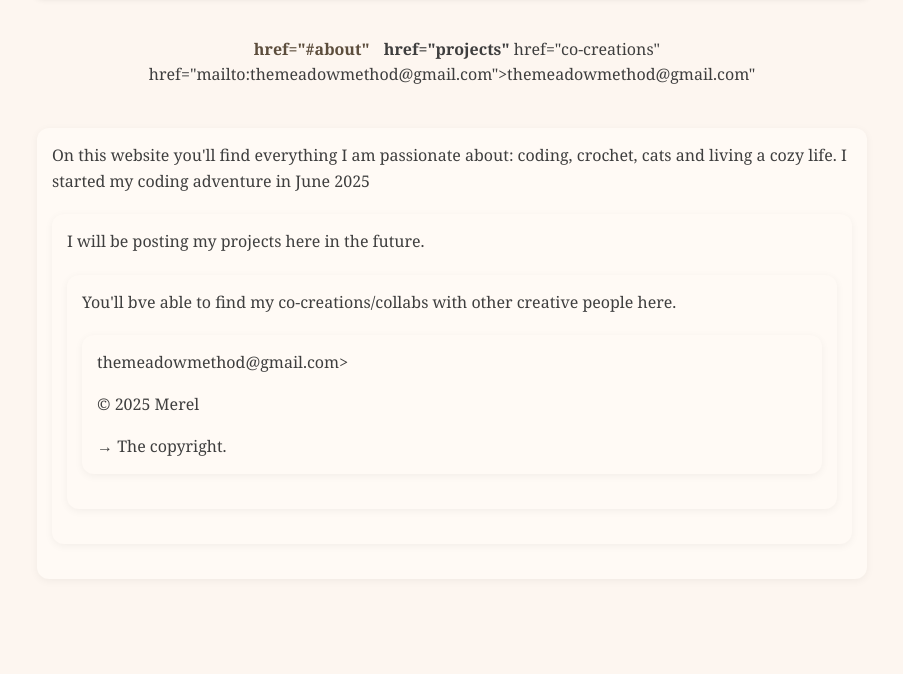
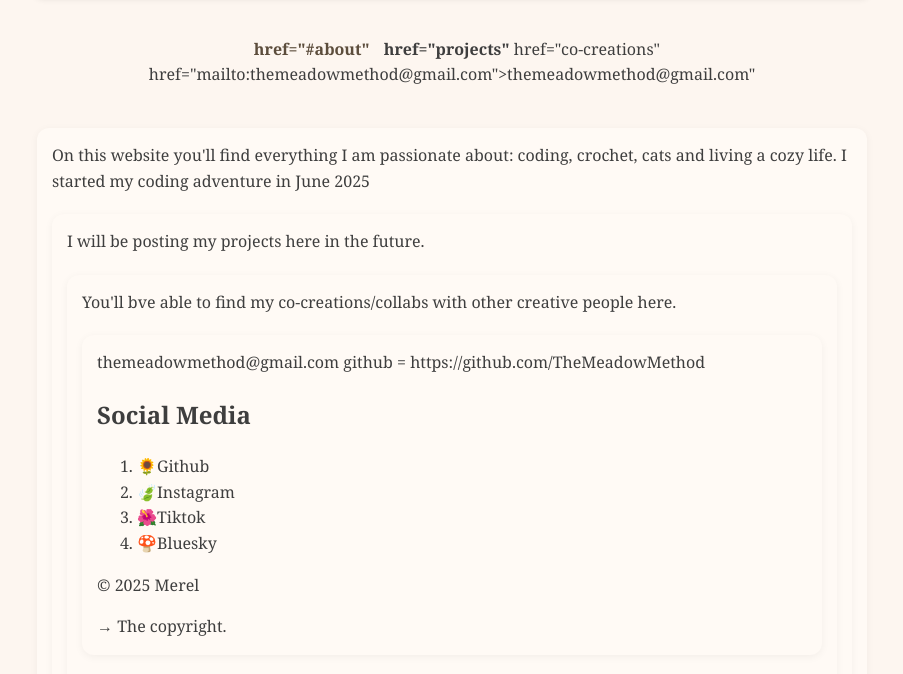
Before and after one commit to TheMeadowMethod/Portfolio, a plain HTML site: page index.html in a window 1280 px wide. Shown: the part 250-924 px from the top of the page, without its empty margins (188-1091 px from the left). Before the commit the page ends 849 px from the top, so only its background shows below. Drawn offline with Linux system fonts and the light colour scheme.

Commit message:
Update index.html

```diff
--- a/index.html
+++ b/index.html
@@ -22,7 +22,16 @@
 <section id="about"> On this website you'll find everything I am passionate about: coding, crochet, cats and living a cozy life. I started my coding adventure in June 2025
 <section id="projects"> I will be posting my projects here in the future.
 <section id="co-creations"> You'll bve able to find my co-creations/collabs with other creative people here.
-<section id="contact"> themeadowmethod@gmail.com>
+<section id="contact"> themeadowmethod@gmail.com
+github = <a>https://github.com/TheMeadowMethod</a>
+  <h2> Social Media</h2>
+  <ol>
+    <li>🌻Github</li>
+    <li>🍃Instagram</li>
+    <li>🌺Tiktok</li>
+    <li>🍄Bluesky</li>
+  </ol>
 
 <p>&copy; 2025 Merel</p> → The copyright.
 </body>
+</html>
```
